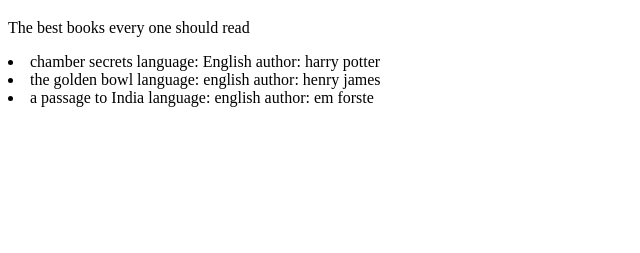
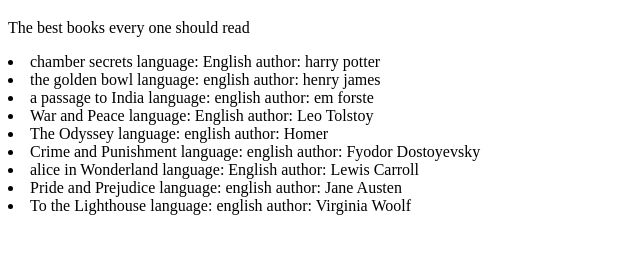
Before and after one commit to mtubwakab/Class2-JS2-1_homework1, a plain HTML site: page manju_module2_JS/index.html in a window 1280 px wide. Shown: the part 61-314 px from the top of the page, without its empty margins (0-640 px from the left). Drawn offline with Linux system fonts and the light colour scheme.

Commit message:
updaed some code

```diff
--- a/manju_module2_JS/apps.js
+++ b/manju_module2_JS/apps.js
@@ -1,7 +1,14 @@
+// creating Objects for books
 let books = {
         title1: { title: 'chamber secrets', language: 'English', author: 'harry potter'},
         title2: { title: 'the golden bowl', language: 'english', author: 'henry james'},
         title3: { title: 'a passage to India', language: 'english', author: 'em forste'},
+        title4: { title: 'War and Peace', language: 'English', author: 'Leo Tolstoy'},
+        title5: { title: 'The Odyssey', language: 'english', author: 'Homer'},
+        title6: { title: 'Crime and Punishment ', language: 'english', author: 'Fyodor Dostoyevsky'},
+        title7: { title: 'alice in Wonderland', language: 'English', author: 'Lewis Carroll'},
+        title8: { title: 'Pride and Prejudice', language: 'english', author: 'Jane Austen'},
+        title9: { title: 'To the Lighthouse', language: 'english', author: 'Virginia Woolf'},
 // //      title4: { title: ' breathing_lessons_', language: 'English', author: 'anne tyler'}
 }
 
--- a/manju_module2_JS/index.html
+++ b/manju_module2_JS/index.html
@@ -12,8 +12,8 @@
         <p>The best books every one should read</p>
         <p id="demo1"></p>
 
-        <script src="apps.js"></script>
+
 </body>
-
+<script src="apps.js"></script>
 
 </html>
```
